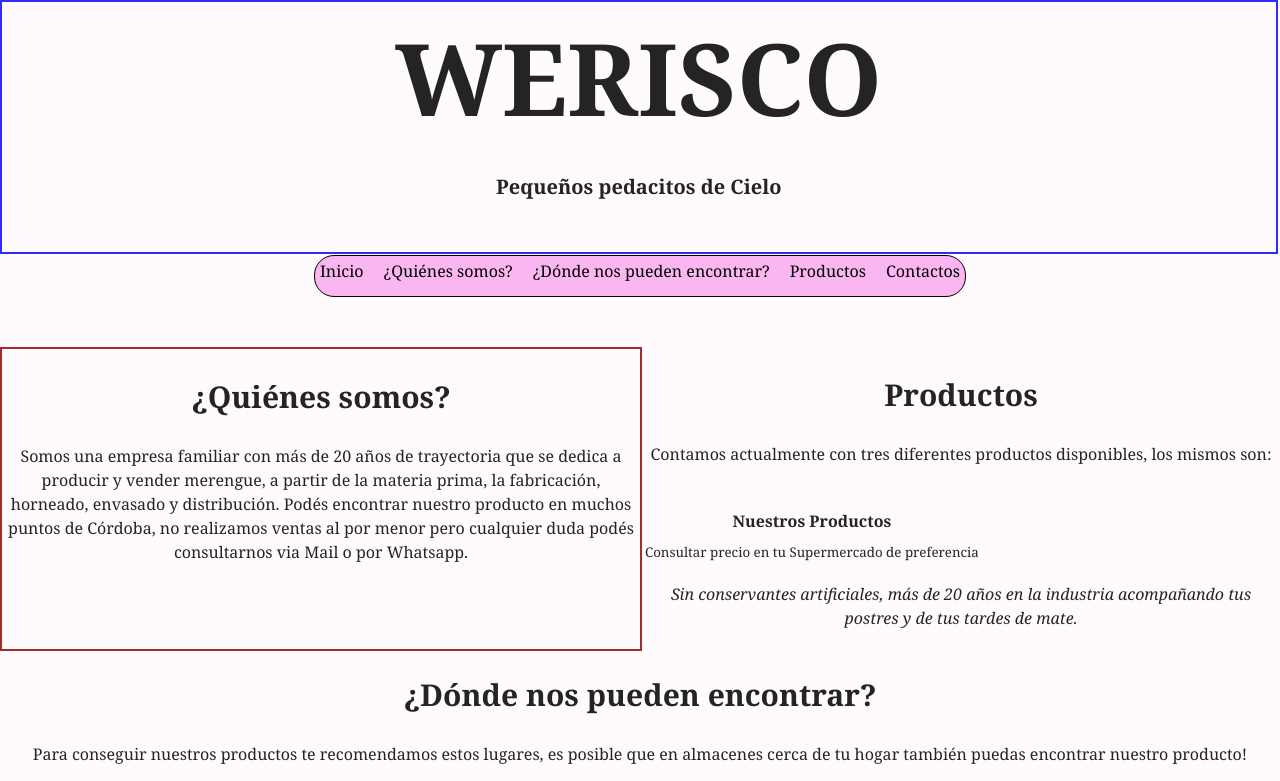
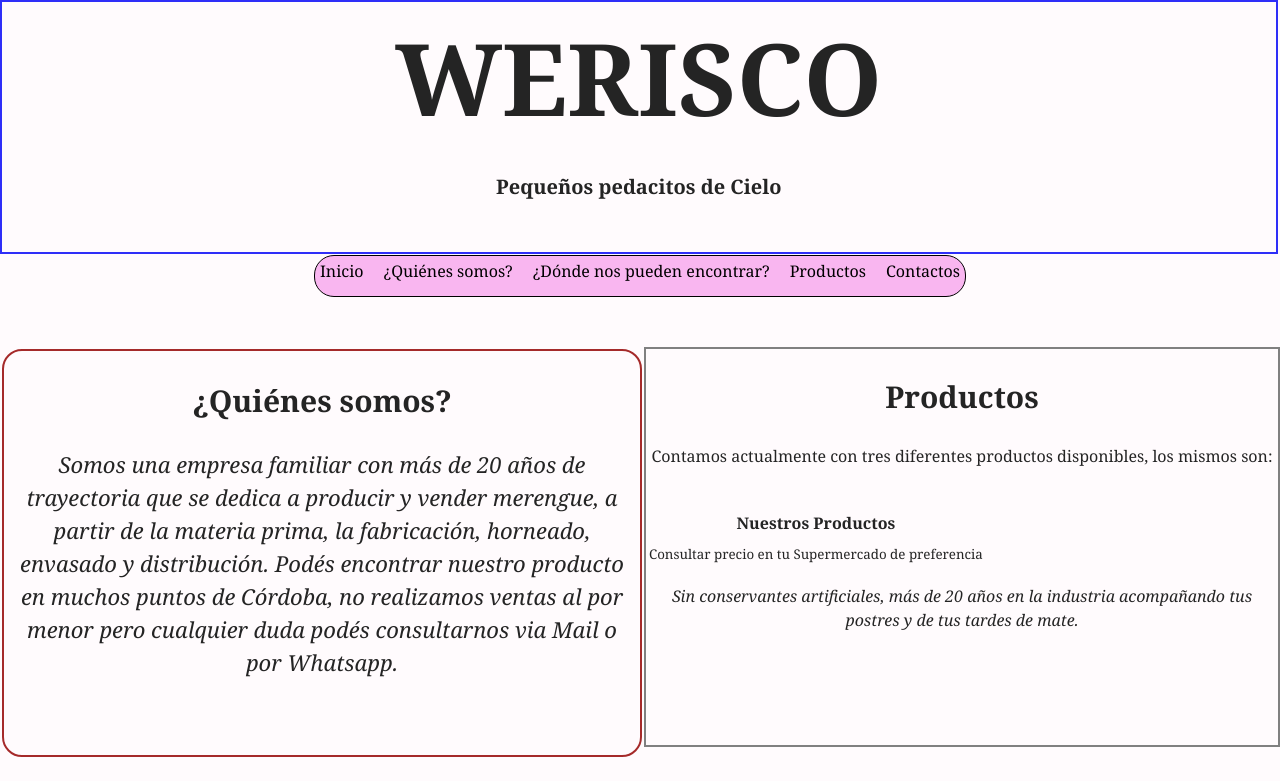
Before and after one commit to IgnacioFontaine/LandingWerisco, a React (Vite) app in the folder client/: page / in a window 1280 px wide. Shown: the top 781 px of the page. Built offline with nearby package versions, Linux system fonts and the light colour scheme.

Commit message:
cambios en description

```diff
--- a/client/src/assets/Components/Description/description.css
+++ b/client/src/assets/Components/Description/description.css
@@ -2,9 +2,20 @@
   border: 2px solid brown;
   width: 50%;
   height: 100%;
-  margin: 0px;
+  margin: 2px;
+  border-radius: 20px;
+  padding: 2px;
 }
 
 .description :hover{
   background-color: rgb(249, 182, 240);
+  transition: 0.3s;
+  transform: scale(1.01);
+  border-radius: 20px;
 }
+
+.description .description-parragraph {
+  font-size: 22px;
+  font-style:italic;
+  margin: 5px;
+}
--- a/client/src/assets/Components/Description/description.jsx
+++ b/client/src/assets/Components/Description/description.jsx
@@ -6,7 +6,7 @@ function Description() {
     <div className="description">
       <section  id="quienes-somos "  >
         <h2  >¿Quiénes somos?</h2>
-          <p >
+          <p className="description-parragraph" >
             Somos una empresa familiar con más de 20 años de trayectoria que se dedica
             a producir y vender merengue, a partir de la materia prima, la
             fabricación, horneado, envasado y distribución. Podés encontrar nuestro
--- a/client/src/assets/Components/Products/products.css
+++ b/client/src/assets/Components/Products/products.css
@@ -1,3 +1,4 @@
 .products-description {
   width: 50%;
+  border: 2px solid gray;
 }
--- a/client/src/assets/Views/description&products.css
+++ b/client/src/assets/Views/description&products.css
@@ -1,6 +1,6 @@
 .view-description{
   width: 100%;
-  height: 300px;
+  height: 400px;
   display: flex;
   margin-top: 50px;
 }
```
